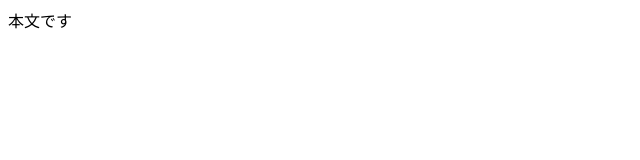
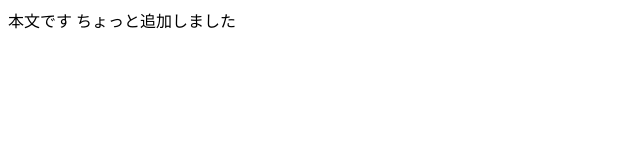
Before and after one commit to instructor-kk/2026Java_web, a plain HTML site: page WebContent/index.html in a window 1280 px wide. Shown: the whole page, without its empty margins (0-640 px from the left). Drawn offline with Linux system fonts and the light colour scheme.

Commit message:
INDEX.HTMLの変更

```diff
--- a/WebContent/index.html
+++ b/WebContent/index.html
@@ -6,5 +6,6 @@
 </head>
 <body>
 本文です
+ちょっと追加しました
 </body>
 </html>
```
